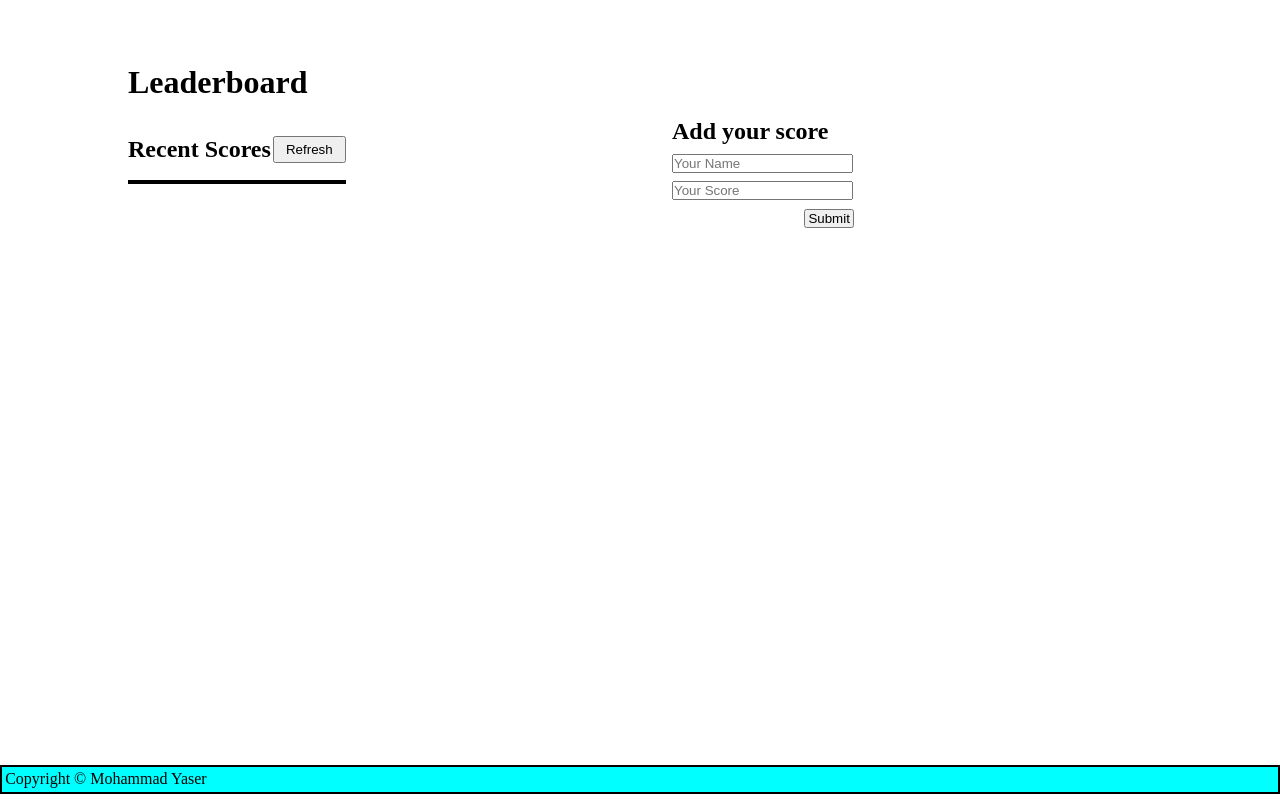
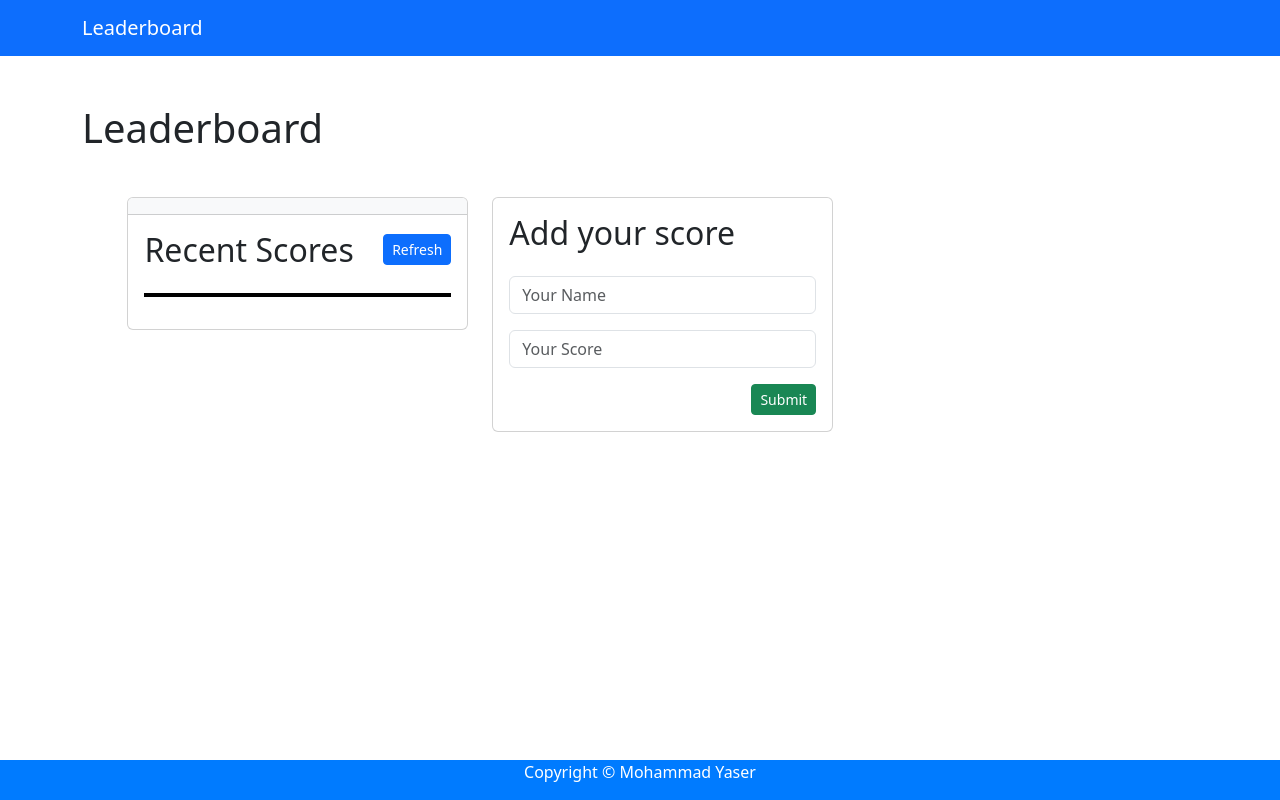
Before and after one commit to Sami-Ullah-Tufail/leaderboard-app, a website built with webpack: page src/index.html in a window 1280 px wide. Built offline with nearby package versions, Linux system fonts and the light colour scheme.

Commit message:
the Styles changes

```diff
--- a/src/index.html
+++ b/src/index.html
@@ -5,33 +5,63 @@
     <meta charset="UTF-8">
     <meta http-equiv="X-UA-Compatible" content="IE=edge">
     <meta name="viewport" content="width=device-width, initial-scale=1.0">
-    <title>Document</title>
+    <link href="https://cdn.jsdelivr.net/npm/bootstrap@5.3.0/dist/css/bootstrap.min.css" rel="stylesheet">
+    <title>Leaderboard</title>
 </head>
 
 <body>
-    <div class="container">
+    <header>
+        <nav class="navbar navbar-expand-lg navbar-dark bg-primary">
+            <div class="container">
+                <a class="navbar-brand" href="#">Leaderboard</a>
+            </div>
+        </nav>
+    </header>
+    <div class="container mt-5">
+        <h1 class="mb-0">Leaderboard</h1>
+        <div class="row main-card">
+            <div class="col-md-4">
+                <div class="card">
+                    <div class="card-header bg-light text-white">
 
-        <div class="card">
-            <h1>Leaderboard</h1>
-            <div class="card-header">
-                <h2>Recent Scores</h2>
-                <button id="ref-btn">Refresh</button>
+                    </div>
+                    <div class="card-body">
+                        <div class="d-flex justify-content-between align-items-center mb-4">
+                            <h2 class="mb-0">Recent Scores</h2>
+                            <button id="ref-btn" class="btn btn-primary btn-sm">Refresh</button>
+                        </div>
+                        <ul id="score-list" class="score-list">
+                            <!-- Scores will be dynamically added here -->
+                        </ul>
+                    </div>
+                </div>
             </div>
-            <ul id="score-list" class="score-list"></ul>
-
-        </div>
-        <div class="add-new">
-            <h2>Add your score</h2>
-            <form id="my-form" action="">
-                <input id="name" placeholder="Your Name" type="text">
-                <input id="point" placeholder="Your Score" type="text">
-                <button type="submit" id="add-btn" type="button">Submit</button>
-            </form>
-
+            <div class="col-md-4">
+                <div class="card">
+                    <div class="card-body">
+                        <h2 class="mb-4">Add your score</h2>
+                        <form id="my-form" action="" class="mb-4">
+                            <div class="mb-3">
+                                <input id="name" placeholder="Your Name" type="text" class="form-control">
+                            </div>
+                            <div class="mb-3">
+                                <input id="point" placeholder="Your Score" type="text" class="form-control">
+                            </div>
+                            <button type="submit" id="add-btn" class="btn btn-success btn-sm float-end">Submit</button>
+                        </form>
+                    </div>
+                </div>
+            </div>
         </div>
     </div>
-    <footer>
-        <p>Copyright &copy; Mohammad Yaser</p>
+    <footer class="fixed-bottom">
+        <div class="container">
+            <p class="text-white">Copyright &copy; Mohammad Yaser</p>
+        </div>
     </footer>
+    <!-- Bootstrap JavaScript and Popper.js (required for Bootstrap components) -->
+    <script src="https://cdn.jsdelivr.net/npm/bootstrap@5.3.0/dist/js/bootstrap.min.js"></script>
+    <script src="https://cdn.jsdelivr.net/npm/popper.js@2.10.2/dist/umd/popper.min.js"></script>
+</body>
 
 </html>
--- a/src/style.css
+++ b/src/style.css
@@ -1,24 +1,11 @@
-* {
-  box-sizing: border-box;
-  padding: 0;
-  margin: 0;
+header,
+footer {
+  background-color: #007bff;
 }
 
-.container {
-  margin: 5% 5%;
-  padding-left: 5%;
-  display: grid;
-  grid-template-columns: 1fr 1fr;
-}
-
-.card-header {
-  display: grid;
-  grid-template-columns: 2fr 1fr;
-  margin-top: 16%;
-}
-
-.card {
-  width: 40%;
+.main-card {
+  margin-top: 4%;
+  margin-left: 3%;
 }
 
 .score-list {
@@ -27,32 +14,14 @@
   margin-top: 17px;
 }
 
+.score-list li {
+  margin-left: -30px;
+}
+
 .score-list li:nth-child(even) {
   background-color: rgb(207, 229, 247); /* Red */
 }
 
-.add-new {
-  width: 30%;
-  margin-top: 10%;
+footer {
+  text-align: center;
 }
-
-#add-btn {
-  width: 50px;
-  margin-left: 73%;
-}
-
-#my-form {
-  margin-top: 5%;
-  display: grid;
-  grid-template-rows: 1fr 1fr;
-  gap: 15%;
-}
-
-footer {
-  border: 2px solid black;
-  background-color: aqua;
-  padding: 0.2em;
-  position: fixed;
-  bottom: 0.4em;
-  width: 100%;
-}
```
Also changed, not shown: dist/index.html, dist/main.js, 1 other file.
